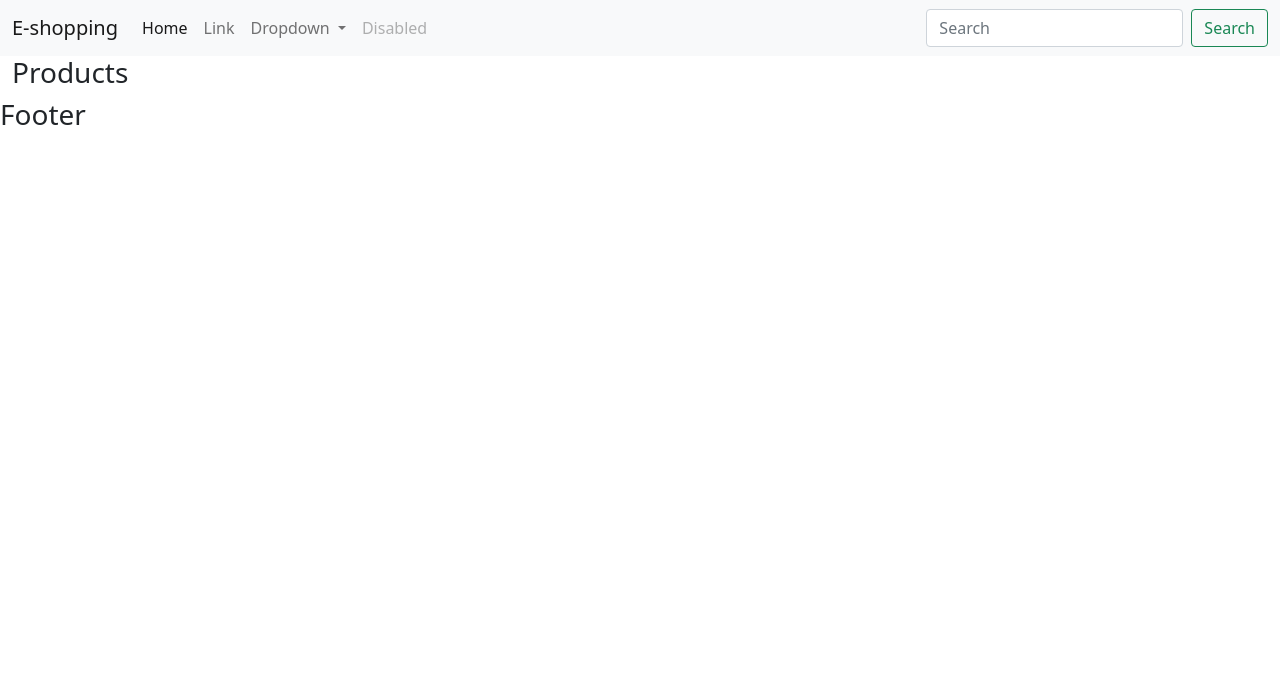
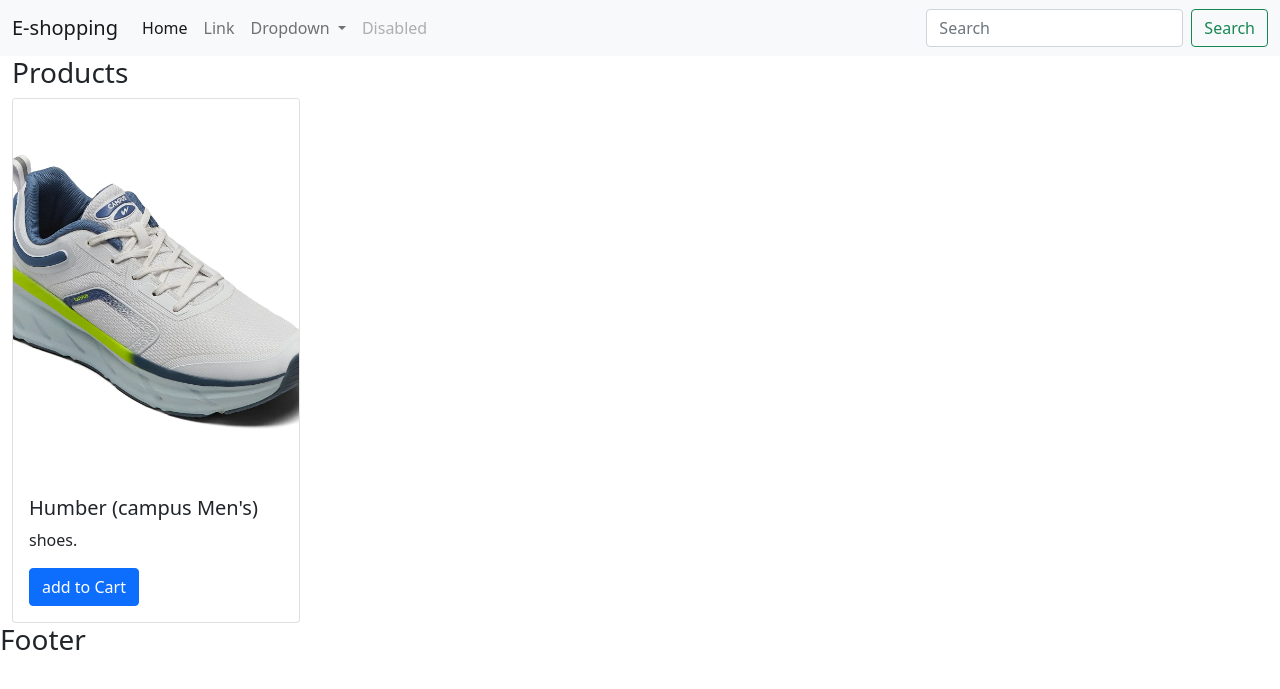
Before and after one commit to amitsaini95/Estore, a Django app: page / in a window 1280 px wide. Shown: the top 689 px of the page. Run offline with Django 5.2, Linux system fonts and the light colour scheme; data comes from the database, SQL or seed files in the repository.

Commit message:
product display and get product in templates

```diff
--- a/Estore/templates/product/productlist.html
+++ b/Estore/templates/product/productlist.html
@@ -1,6 +1,16 @@
 {% extends "base.html" %}
 {% block EstoreContainer %}
 <h3>Products</h3>
+{% for product in  products %}
+<div class="card" style="width: 18rem;">
+  <img src="{{product.productImage.url}}" class="card-img-top" alt="...">
+  <div class="card-body">
+    <h5 class="card-title">{{product.title}}</h5>
+    <p class="card-text">{{product.content}}.</p>
+    <a href="#" class="btn btn-primary">add to Cart</a>
+  </div>
+</div>
+{% endfor %}
 
 
 {% endblock EstoreContainer %}
--- a/Estore/views.py
+++ b/Estore/views.py
@@ -1,5 +1,7 @@
 from django.shortcuts import render
-
+from .models import ProductModel
 # Create your views here.
 def ProductListView(request):
-    return render(request,"product/productlist.html")
+    products=ProductModel.objects.all()
+    context={'products':products}
+    return render(request,"product/productlist.html",context)
```
